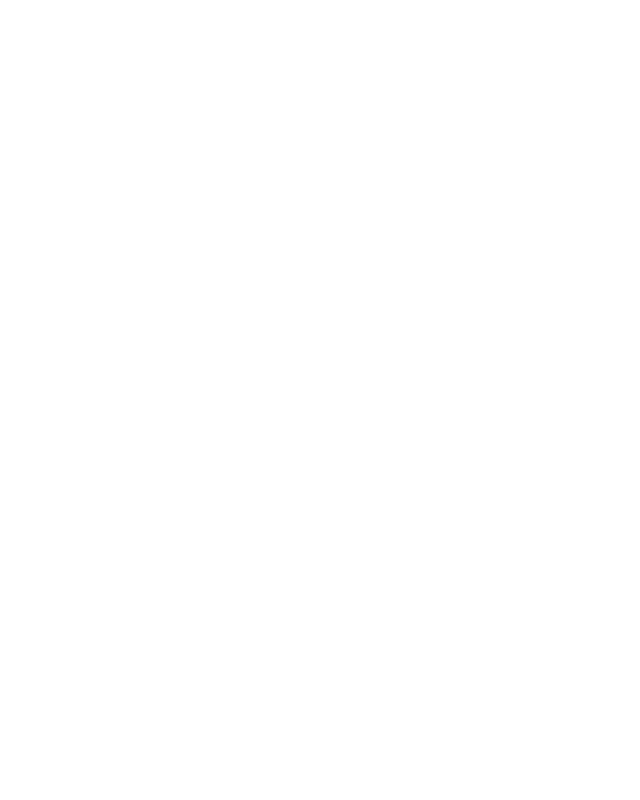
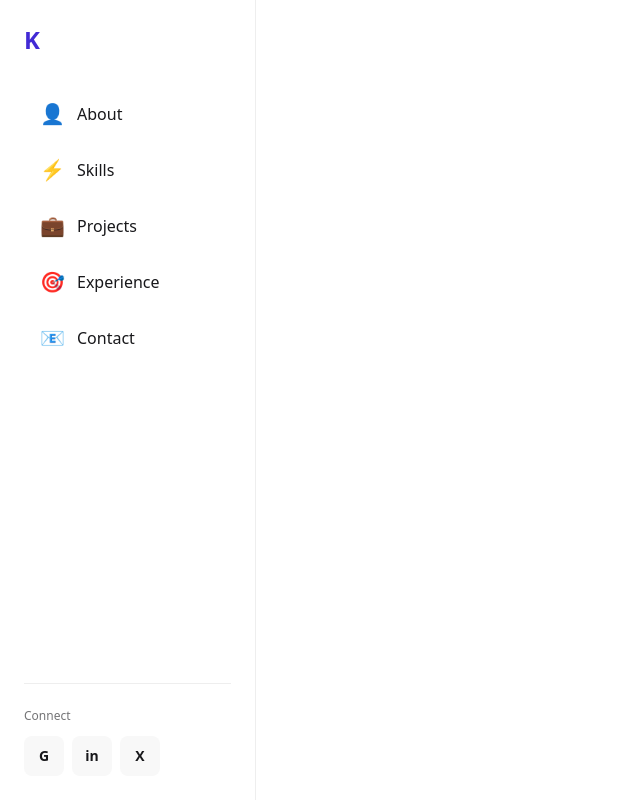
Before and after one commit to Kenta-Asakura/portfolio-v2, a React (Vite) app: page / in a window 1280 px wide. Shown: the whole page, without its empty margins (0-640 px from the left). Built offline with nearby package versions, Linux system fonts and the light colour scheme.

Commit message:
created responsive header (side navbar for Desktop. Top navbar with pop-up menu for Mobile)

```diff
--- a/src/App.jsx
+++ b/src/App.jsx
@@ -1,9 +1,13 @@
+import Layout from './components/layout/Layout';
+
 function App() {
 
   return (
     <>
+      <Layout>
+      </Layout>
     </>
   )
 }
 
-export default App
+export default App;
--- a/src/components/layout/Header.jsx
+++ b/src/components/layout/Header.jsx
@@ -0,0 +1,251 @@
+// src/components/layout/Header.jsx
+import { useState, useEffect } from 'react';
+
+const NAV_LINKS = [
+  { name: 'About', href: '#about', icon: '👤' },
+  { name: 'Skills', href: '#skills', icon: '⚡' },
+  { name: 'Projects', href: '#projects', icon: '💼' },
+  { name: 'Experience', href: '#experience', icon: '🎯' },
+  { name: 'Contact', href: '#contact', icon: '📧' }
+];
+
+const SOCIAL_LINKS = [
+  { name: 'GitHub', href: 'https://github.com/yourusername', icon: 'G' },
+  { name: 'LinkedIn', href: 'https://linkedin.com/in/yourusername', icon: 'in' },
+  { name: 'Twitter', href: 'https://twitter.com/yourusername', icon: 'X' }
+];
+
+function Header() {
+  const [isMenuOpen, setIsMenuOpen] = useState(false);
+  const [activeSection, setActiveSection] = useState('');
+
+  // Smooth scroll handler
+  const handleNavClick = (e) => {
+    setIsMenuOpen(false);
+    const href = e.currentTarget.getAttribute('href');
+
+    if (href?.startsWith('#')) {
+      e.preventDefault();
+      const element = document.querySelector(href);
+
+      if (element) {
+        const offset = 20;
+        const elementPosition = element.offsetTop - offset;
+
+        window.scrollTo({
+          top: elementPosition,
+          behavior: 'smooth'
+        });
+      }
+    }
+  };
+
+  // Close menu on Escape & prevent body scroll
+  useEffect(() => {
+    const handleEscape = (e) => {
+      if (e.key === 'Escape') setIsMenuOpen(false);
+    };
+
+    if (isMenuOpen) {
+      document.addEventListener('keydown', handleEscape);
+      document.body.style.overflow = 'hidden';
+    } else {
+      document.body.style.overflow = 'unset';
+    }
+
+    return () => {
+      document.removeEventListener('keydown', handleEscape);
+      document.body.style.overflow = 'unset';
+    };
+  }, [isMenuOpen]);
+
+  // Intersection Observer for active section tracking
+  useEffect(() => {
+    const observerOptions = {
+      root: null,
+      rootMargin: '-20% 0px -70% 0px',
+      threshold: 0
+    };
+
+    const observerCallback = (entries) => {
+      entries.forEach((entry) => {
+        if (entry.isIntersecting) {
+          setActiveSection(entry.target.id);
+        }
+      });
+    };
+
+    const observer = new IntersectionObserver(observerCallback, observerOptions);
+
+    NAV_LINKS.forEach((link) => {
+      const element = document.querySelector(link.href);
+      if (element) observer.observe(element);
+    });
+
+    return () => observer.disconnect();
+  }, []);
+
+  return (
+    <>
+      {/* Mobile Top Bar - Only visible on mobile/tablet */}
+      <header
+        className="lg:hidden fixed top-0 left-0 right-0 z-40 bg-base-100/95 backdrop-blur-sm shadow-md"
+        role="banner"
+      >
+        <nav className="container mx-auto px-4">
+          <div className="flex items-center justify-between h-16">
+            {/* Logo */}
+            <a
+              href="#hero"
+              className="text-xl font-bold text-primary hover:text-primary-focus transition-colors focus:outline-none focus:ring-2 focus:ring-primary focus:ring-offset-2 rounded-lg px-2 py-1"
+              onClick={handleNavClick}
+            >
+              Your Name
+            </a>
+
+            {/* Mobile Menu Button */}
+            <button
+              onClick={() => setIsMenuOpen(!isMenuOpen)}
+              className="p-2 rounded-lg hover:bg-base-200 focus:outline-none focus:ring-2 focus:ring-primary transition-colors"
+              aria-label={isMenuOpen ? 'Close menu' : 'Open menu'}
+              aria-expanded={isMenuOpen}
+              aria-controls="mobile-menu"
+            >
+              <svg
+                className="w-6 h-6"
+                fill="none"
+                strokeLinecap="round"
+                strokeLinejoin="round"
+                strokeWidth="2"
+                viewBox="0 0 24 24"
+                stroke="currentColor"
+              >
+                {isMenuOpen ? (
+                  <path d="M6 18L18 6M6 6l12 12" />
+                ) : (
+                  <path d="M4 6h16M4 12h16M4 18h16" />
+                )}
+              </svg>
+            </button>
+          </div>
+        </nav>
+      </header>
+
+      {/* Mobile Menu Overlay */}
+      {isMenuOpen && (
+        <div
+          id="mobile-menu"
+          className="lg:hidden fixed inset-0 top-16 bg-base-100 z-50"
+          role="dialog"
+          aria-modal="true"
+          aria-label="Mobile navigation menu"
+        >
+          <nav className="flex flex-col h-full px-4 py-6">
+            {/* Navigation Links */}
+            <ul className="flex flex-col space-y-2 mb-8">
+              {NAV_LINKS.map((link) => (
+                <li key={link.name}>
+                  <a
+                    href={link.href}
+                    onClick={handleNavClick}
+                    className={`flex items-center gap-3 px-4 py-3 rounded-lg text-lg font-medium transition-colors hover:bg-base-200 hover:text-primary focus:outline-none focus:ring-2 focus:ring-primary ${
+                      activeSection === link.href.slice(1)
+                        ? 'text-primary bg-base-200'
+                        : 'text-base-content'
+                    }`}
+                    aria-current={activeSection === link.href.slice(1) ? 'page' : undefined}
+                  >
+                    <span className="text-2xl">{link.icon}</span>
+                    {link.name}
+                  </a>
+                </li>
+              ))}
+            </ul>
+
+            {/* Social Links */}
+            <div className="mt-auto pt-6 border-t border-base-300">
+              <p className="text-sm text-base-content/60 mb-3 px-4">Connect with me</p>
+              <div className="flex gap-2">
+                {SOCIAL_LINKS.map((social) => (
+                  <a
+                    key={social.name}
+                    href={social.href}
+                    target="_blank"
+                    rel="noopener noreferrer"
+                    className="flex-1 flex items-center justify-center px-4 py-2 rounded-lg bg-base-200 hover:bg-base-300 hover:text-primary transition-colors focus:outline-none focus:ring-2 focus:ring-primary"
+                    aria-label={social.name}
+                  >
+                    <span className="font-bold">{social.icon}</span>
+                  </a>
+                ))}
+              </div>
+            </div>
+          </nav>
+        </div>
+      )}
+
+      {/* Desktop Sidebar - Hidden on mobile/tablet */}
+      <aside
+        className="hidden lg:flex fixed left-0 top-0 h-screen w-64 flex-col bg-base-100 border-r border-base-300 z-40"
+        role="navigation"
+        aria-label="Main navigation"
+      >
+        <div className="flex flex-col h-full p-6">
+          {/* Logo/Brand */}
+          <a
+            href="#hero"
+            onClick={handleNavClick}
+            className="mb-8 focus:outline-none focus:ring-2 focus:ring-primary focus:ring-offset-2 rounded-lg"
+          >
+            <h1 className="text-2xl font-bold text-primary">K</h1>
+          </a>
+
+          {/* Navigation Links */}
+          <nav className="flex-1">
+            <ul className="flex flex-col space-y-1">
+              {NAV_LINKS.map((link) => (
+                <li key={link.name}>
+                  <a
+                    href={link.href}
+                    onClick={handleNavClick}
+                    className={`flex items-center gap-3 px-4 py-3 rounded-lg font-medium transition-all hover:bg-base-200 hover:text-primary hover:translate-x-1 focus:outline-none focus:ring-2 focus:ring-primary ${
+                      activeSection === link.href.slice(1)
+                        ? 'text-primary bg-base-200 translate-x-1'
+                        : 'text-base-content'
+                    }`}
+                    aria-current={activeSection === link.href.slice(1) ? 'page' : undefined}
+                  >
+                    <span className="text-xl">{link.icon}</span>
+                    {link.name}
+                  </a>
+                </li>
+              ))}
+            </ul>
+          </nav>
+
+          {/* Social Links */}
+          <div className="mt-auto pt-6 border-t border-base-300">
+            <p className="text-xs text-base-content/60 mb-3">Connect</p>
+            <div className="flex gap-2">
+              {SOCIAL_LINKS.map((social) => (
+                <a
+                  key={social.name}
+                  href={social.href}
+                  target="_blank"
+                  rel="noopener noreferrer"
+                  className="flex items-center justify-center w-10 h-10 rounded-lg bg-base-200 hover:bg-base-300 hover:text-primary transition-colors focus:outline-none focus:ring-2 focus:ring-primary"
+                  aria-label={social.name}
+                >
+                  <span className="font-bold text-sm">{social.icon}</span>
+                </a>
+              ))}
+            </div>
+          </div>
+
+        </div>
+      </aside>
+    </>
+  );
+}
+
+export default Header;
--- a/src/components/layout/Layout.jsx
+++ b/src/components/layout/Layout.jsx
@@ -1,5 +1,5 @@
 // import { useState, useEffect } from 'react';
-// import Header from './Header';
+import Header from './Header';
 // import Footer from './Footer';
 
 function Layout({ children }) {
@@ -16,21 +16,26 @@ function Layout({ children }) {
 //   }
 
   return (
-    <div className="flex flex-col min-h-screen bg-base-100">
+   <div className="flex min-h-screen bg-base-100">
       {/* Skip to main content link for accessibility */}
       <a
         href="#main-content"
-        className="sr-only focus:not-sr-only focus:absolute focus:top-4 focus:left-4 focus:z-50 focus:px-4 focus:py-2 focus:bg-primary focus:text-white focus:rounded-lg"
+        className="
+          sr-only focus:not-sr-only
+          focus:absolute focus:top-4 focus:left-4 focus:z-50
+          focus:px-4 focus:py-2
+          focus:bg-primary focus:text-white focus:rounded-lg"
       >
         Skip to main content
       </a>
 
-      {/* <Header /> */}
+      {/* Header component (sidebar on desktop, top bar on mobile) */}
+      <Header />
 
-      {/* Main content area */}
+      {/* Main content area - offset for sidebar on desktop */}
       <main
         id="main-content"
-        className="flex-grow w-full"
+        className="flex-1 w-full md:ml-0 lg:ml-64"
         role="main"
       >
         {children}
```
